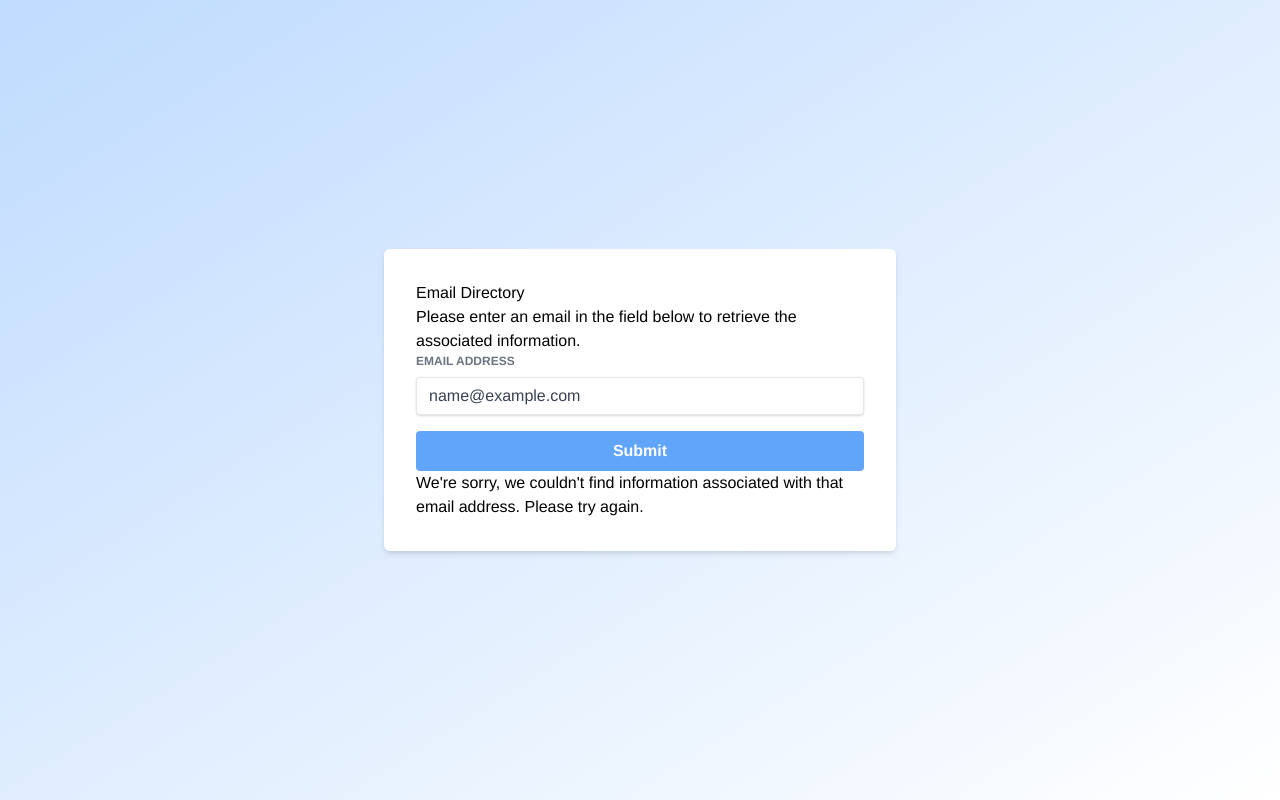
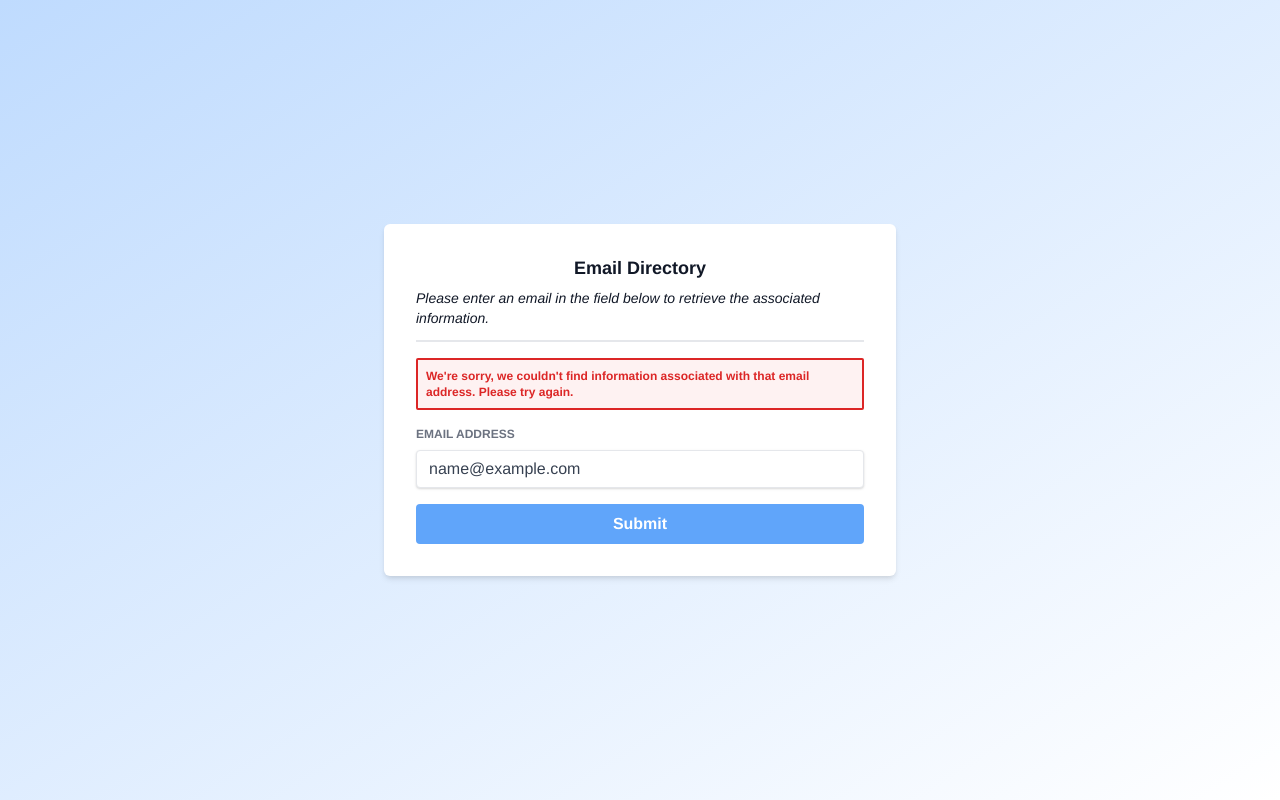
Before and after one commit to lforrister/bisnow-project, a Vue app: page / in a window 1280 px wide. Both pictures are taken after typing "name@example.com" into the empty fields and a click on the button "Submit". Built offline with nearby package versions, Linux system fonts and the light colour scheme.

Commit message:
Adding some styling for email form and error messages

```diff
--- a/package.json
+++ b/package.json
@@ -10,6 +10,7 @@
   },
   "dependencies": {
     "core-js": "^3.6.5",
+    "sass": "^1.42.1",
     "vue": "^2.6.11"
   },
   "devDependencies": {
@@ -19,7 +20,9 @@
     "babel-eslint": "^10.1.0",
     "eslint": "^6.7.2",
     "eslint-plugin-vue": "^6.2.2",
+    "node-sass": "^6.0.1",
     "postcss": "^8.3.8",
+    "sass-loader": "10.1.1",
     "tailwindcss": "^2.2.16",
     "vue-template-compiler": "^2.6.11"
   },
--- a/src/components/EmailDirectory.vue
+++ b/src/components/EmailDirectory.vue
@@ -1,24 +1,35 @@
 <template>
     <div class="bg-white max-w-lg mx-auto p-8 bg-white md:shadow-md rounded-md">
-        <h1> Email Directory </h1>
-        <p>
-            Please enter an email in the field below to retrieve the associated information.
-        </p>
+        <div class="border-b-2 border-color-gray-900 pb-3">
+            <h1 class="text-lg font-bold leading-6 text-gray-900 text-center">
+                Email Directory
+            </h1>
+            <p class="text-sm font-light text-gray-900 italic pt-2">
+                Please enter an email in the field below to retrieve the associated information.
+            </p>
+        </div>
 
-        <form>
+        <form class="pt-4">
+            <div v-if="errorMessage" class="border-2 border-red-600 rounded-sm p-2 text-xs text-red-600 bg-red-50 font-bold mb-4">
+                {{ errorMessage }}
+            </div>
             <div class="mb-4">
                 <label class="block text-gray-500 text-xs font-bold mb-2 uppercase" for="email">
                     Email Address
                 </label>
                 <input
                     v-model="emailInput"
-                    class="shadow appearance-none border rounded w-full py-2 px-3 text-gray-700 leading-tight focus:outline-none focus:shadow-outline"
+                    class="emailDirectory__input shadow appearance-none border rounded w-full py-2 px-3 text-gray-700 leading-tight focus:outline-none focus:shadow-outline"
+                    :class="{'is-invalid' : invalidMessage}"
                     id="email"
                     type="email"
                     placeholder="Email"
                     required
                     @blur="validateEmail"
                 />
+                <div v-if="invalidMessage" class="text-xs italic text-red-600 pt-2">
+                    {{ invalidMessage }}
+                </div>
             </div>
 
             <button
@@ -33,14 +44,6 @@
         <div v-if="includedEmail">
             <h1> Contact Info: </h1>
             {{ selectedContact.name }}
-        </div>
-
-        <div v-if="errorMessage">
-            {{ errorMessage }}
-        </div>
-
-        <div v-if="invalidMessage">
-            {{ invalidMessage }}
         </div>
     </div>
 </template>
@@ -96,4 +99,9 @@ export default {
 </script>
 
 <style lang="scss">
+.emailDirectory__input {
+    &.is-invalid {
+        border: 2px solid #f87171;
+    }
+}
 </style>
```
Also changed, not shown: 1 other file (tests, documents, lock files or other folders).
